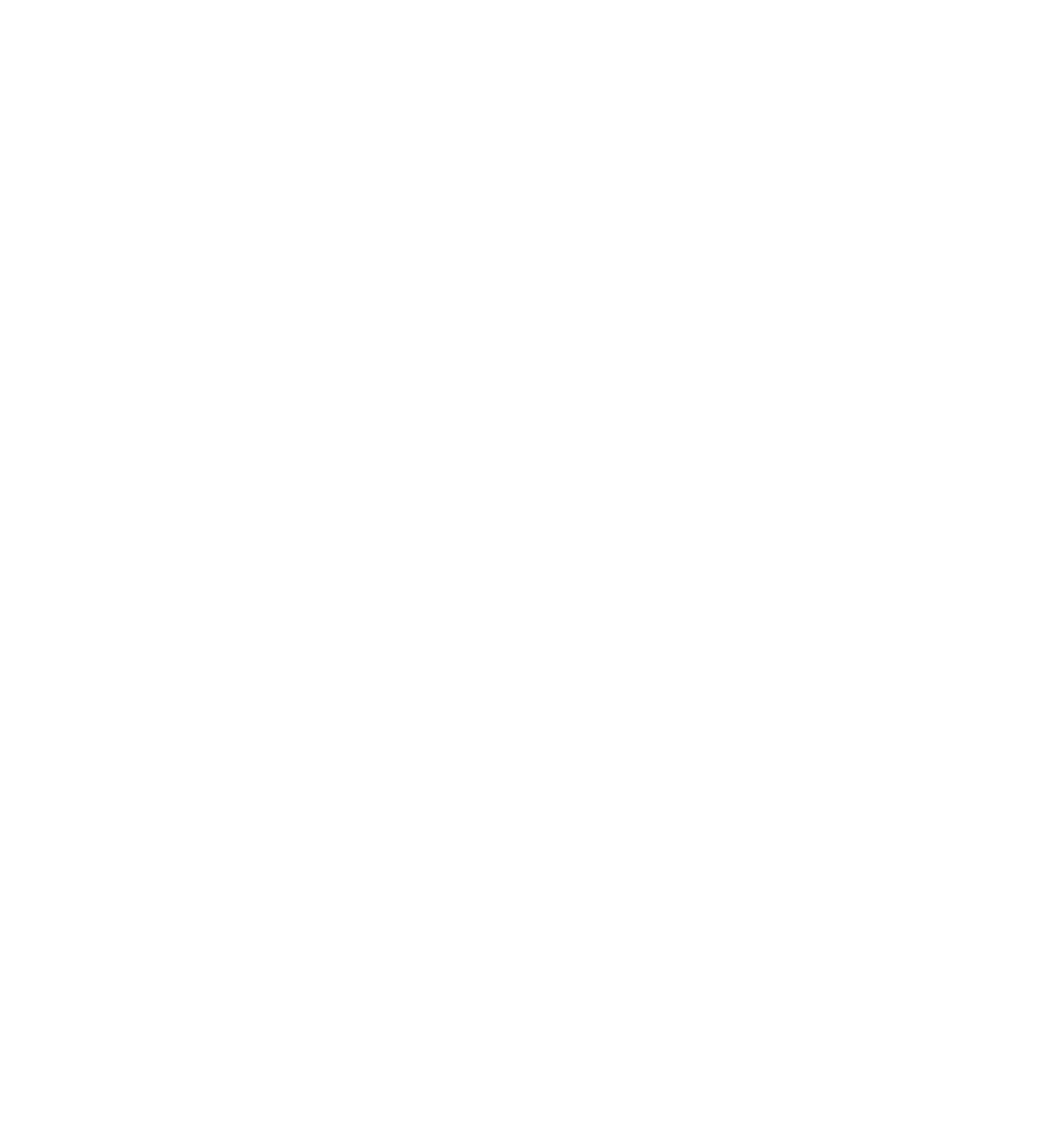
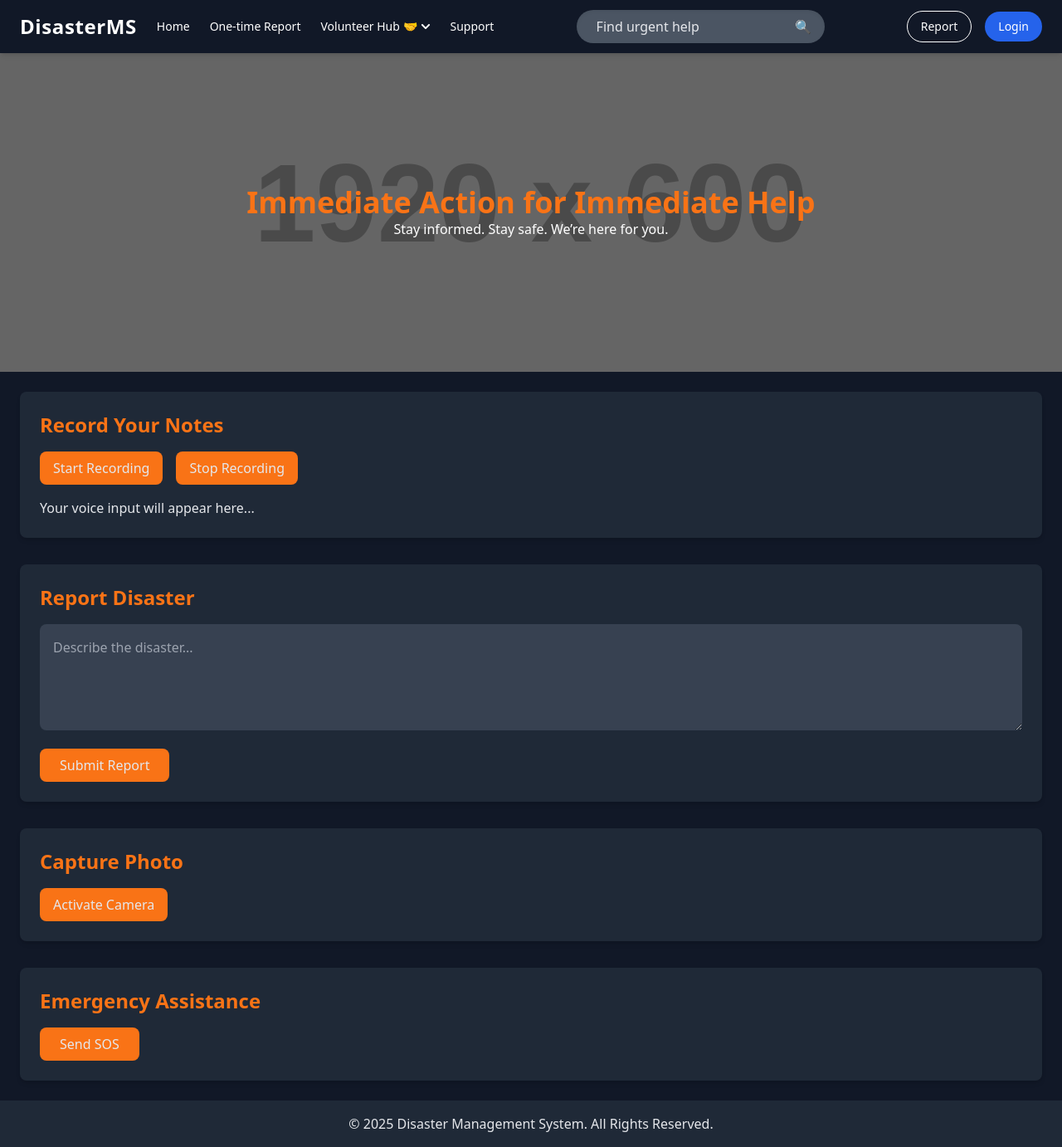
Before and after one commit to Aniket-Chugh/disaster-managment-project-ui, a React (Vite) app: page /report in a window 1280 px wide. Before the commit this address had no page. Shown: the whole page at 83% size. Before the commit the page ends 800 px from the top, so only its background shows below. Built offline with nearby package versions, Linux system fonts and the light colour scheme.

Commit message:
updated again

```diff
--- a/package.json
+++ b/package.json
@@ -17,6 +17,7 @@
     "react-dom": "^18.3.1",
     "react-icons": "^5.5.0",
     "react-router-dom": "^7.2.0",
+    "react-webcam": "^7.2.0",
     "tailwind-variants": "^0.3.1"
   },
   "devDependencies": {
--- a/src/App.jsx
+++ b/src/App.jsx
@@ -2,6 +2,8 @@ import { Route, Routes } from "react-router-dom";
 import HomePage from "./HomePage";
 import NGOSearch from "./Component/NGOSearch";
 import SignUpPage from "./Component/Signuppage";
+import ReportPage from "./Component/MakeReport";
+import DisasterManagement from "./Component/MakeReport";
 
 function App() {
   return (
@@ -9,6 +11,7 @@ function App() {
       <Route path="/" element={<HomePage />} />
       <Route path="/" element={<NGOSearch></NGOSearch>} />
       <Route path="/signup" element={<SignUpPage></SignUpPage>}/>
+      <Route path="/report" element={<DisasterManagement></DisasterManagement>}/>
     </Routes>
   );
 }
--- a/src/Component/HeroSection.jsx
+++ b/src/Component/HeroSection.jsx
@@ -39,7 +39,7 @@ const HeroSection = () => {
   return (
     <div className="bg-gradient-to-r from-gray-800 to-gray-600 h-screen w-full relative overflow-hidden">
       {/* Left section - Title and description */}
-      <div className="absolute top-24 left-8 lg:left-16 xl:left-24 w-full max-w-2xl">
+      <div className="absolute top-12 left-8 lg:left-16 xl:left-24 w-full max-w-2xl mb-16">
         <h1 className="text-white text-4xl md:text-6xl lg:text-7xl font-extrabold leading-tight tracking-wide">
           Report A Disaster
         </h1>
@@ -47,9 +47,9 @@ const HeroSection = () => {
           Quickly report any disaster or emergency situation in your area and get immediate help.
         </p>
         <div className="mt-8">
-          <button className="bg-blue-600 text-white px-8 py-3 rounded-full shadow-lg hover:bg-blue-700 hover:text-white transition-all duration-300 font-semibold text-lg">
+         <Link to="/report">  <button className="bg-blue-600 text-white px-8 py-3 rounded-full shadow-lg hover:bg-blue-700 hover:text-white transition-all duration-300 font-semibold text-lg">
             Report Now
-          </button>
+          </button></Link>
         </div>
       </div>
 
@@ -59,7 +59,7 @@ const HeroSection = () => {
       </div>
 
       {/* Form Section */}
-      <div className="absolute left-8 lg:left-16 bottom-20 flex flex-wrap gap-4 bg-white p-6 rounded-xl shadow-lg w-[90%] lg:w-[60%] max-w-3xl z-10">
+      <div className=" mt-[380px] ml-9 left-8 lg:left-16 bottom-20 flex flex-wrap gap-4 bg-white p-6 rounded-xl shadow-lg w-[90%] lg:w-[60%] max-w-3xl z-10">
         <div className="flex-1 min-w-[250px]">
           <h2 className="text-lg font-semibold text-gray-700 mb-2">Phone Number</h2>
           <input
--- /dev/null
+++ b/src/Component/MakeReport.jsx
@@ -0,0 +1,198 @@
+import React, { useState, useRef } from "react";
+import Navbar from './Navbar'; // Adjust path if necessary
+
+const DisasterManagement = () => {
+  const [recording, setRecording] = useState(false);
+  const [transcription, setTranscription] = useState("");
+  const [description, setDescription] = useState("");
+  const [photo, setPhoto] = useState(null);
+  const videoRef = useRef(null);
+  const [cameraActive, setCameraActive] = useState(false);
+
+  const handleSOS = () => {
+    if (navigator.geolocation) {
+      navigator.geolocation.getCurrentPosition(
+        (position) => {
+          const { latitude, longitude } = position.coords;
+          const sosMessage = `SOS: Need help at (${latitude}, ${longitude})`;
+          fetch("http://localhost:3002/send-sos", {
+            method: "POST",
+            headers: { "Content-Type": "application/json" },
+            body: JSON.stringify({ message: sosMessage, latitude, longitude }),
+          })
+            .then((res) => res.json())
+            .then((data) => {
+              if (data.success) alert("SOS sent successfully!");
+              else alert("Failed to send SOS: " + data.message);
+            })
+            .catch((err) => {
+              console.error("Error:", err);
+              alert("Failed to send SOS. Try again later.");
+            });
+        },
+        (error) => {
+          alert("Error retrieving location. Enable location services.");
+        }
+      );
+    } else alert("Geolocation is not supported by your browser.");
+  };
+
+  const startRecording = () => {
+    setRecording(true);
+    if (window.SpeechRecognition || window.webkitSpeechRecognition) {
+      const SpeechRecognition =
+        window.SpeechRecognition || window.webkitSpeechRecognition;
+      const recognition = new SpeechRecognition();
+      recognition.continuous = true;
+      recognition.interimResults = true;
+      recognition.lang = "en-US";
+      let finalTranscript = "";
+
+      recognition.onresult = (event) => {
+        let interimTranscript = "";
+        for (let i = event.resultIndex; i < event.results.length; i++) {
+          const transcript = event.results[i][0].transcript;
+          if (event.results[i].isFinal) finalTranscript += transcript;
+          else interimTranscript += transcript;
+        }
+        setTranscription(finalTranscript + interimTranscript);
+        setDescription(finalTranscript + interimTranscript);
+      };
+
+      recognition.start();
+      recognition.onend = () => setRecording(false);
+    } else alert("Browser does not support speech recognition.");
+  };
+
+  const stopRecording = () => setRecording(false);
+
+  const capturePhoto = () => {
+    if (cameraActive && videoRef.current) {
+      const canvas = document.createElement("canvas");
+      const context = canvas.getContext("2d");
+      canvas.width = videoRef.current.videoWidth;
+      canvas.height = videoRef.current.videoHeight;
+      context.drawImage(videoRef.current, 0, 0, canvas.width, canvas.height);
+      setPhoto(canvas.toDataURL("image/png"));
+      setCameraActive(false);
+    }
+  };
+
+  const startCamera = () => {
+    navigator.mediaDevices
+      .getUserMedia({ video: true })
+      .then((stream) => {
+        setCameraActive(true);
+        videoRef.current.srcObject = stream;
+      })
+      .catch((err) => console.error("Error accessing camera:", err));
+  };
+
+  return (
+    <div className="bg-gray-900 text-gray-200 min-h-screen">
+      {/* Use Navbar */}
+      <Navbar />
+
+      {/* Hero Section */}
+      <div className="relative h-96 bg-cover bg-center" style={{ backgroundImage: "url('https://via.placeholder.com/1920x600')" }}>
+        <div className="absolute inset-0 bg-black bg-opacity-50 flex items-center justify-center">
+          <div className="text-center text-white">
+            <h1 className="text-4xl font-bold text-orange-500">Immediate Action for Immediate Help</h1>
+            <p>Stay informed. Stay safe. We’re here for you.</p>
+          </div>
+        </div>
+      </div>
+
+      {/* Main Content */}
+      <main className="container mx-auto p-6 space-y-8">
+        {/* Voice Recorder Section */}
+        <section className="bg-gray-800 p-6 rounded-lg shadow-md">
+          <h2 className="text-2xl font-bold text-orange-500">Record Your Notes</h2>
+          <div className="mt-4 flex space-x-4">
+            <button
+              onClick={startRecording}
+              className="bg-orange-500 px-4 py-2 rounded-lg hover:bg-orange-600"
+              disabled={recording}
+            >
+              {recording ? "Recording..." : "Start Recording"}
+            </button>
+            <button
+              onClick={stopRecording}
+              className="bg-orange-500 px-4 py-2 rounded-lg hover:bg-orange-600"
+              disabled={!recording}
+            >
+              Stop Recording
+            </button>
+          </div>
+          <p className="mt-4">{transcription || "Your voice input will appear here..."}</p>
+        </section>
+
+        {/* Report Disaster Section */}
+        <section className="bg-gray-800 p-6 rounded-lg shadow-md">
+          <h2 className="text-2xl font-bold text-orange-500">Report Disaster</h2>
+          <form>
+            <textarea
+              className="w-full p-4 mt-4 bg-gray-700 rounded-lg"
+              rows="4"
+              placeholder="Describe the disaster..."
+              value={description}
+              onChange={(e) => setDescription(e.target.value)}
+              required
+            />
+            <button className="mt-4 bg-orange-500 px-6 py-2 rounded-lg hover:bg-orange-600">
+              Submit Report
+            </button>
+          </form>
+        </section>
+
+        {/* Camera Section */}
+        <section className="bg-gray-800 p-6 rounded-lg shadow-md">
+          <h2 className="text-2xl font-bold text-orange-500">Capture Photo</h2>
+          <div className="mt-4">
+            {cameraActive ? (
+              <div>
+                <video ref={videoRef} autoPlay className="w-full max-w-lg mx-auto" />
+                <button
+                  onClick={capturePhoto}
+                  className="mt-4 bg-orange-500 px-4 py-2 rounded-lg hover:bg-orange-600"
+                >
+                  Capture Photo
+                </button>
+              </div>
+            ) : (
+              <button
+                onClick={startCamera}
+                className="bg-orange-500 px-4 py-2 rounded-lg hover:bg-orange-600"
+              >
+                Activate Camera
+              </button>
+            )}
+          </div>
+          {photo && (
+            <div className="mt-4">
+              <img src={photo} alt="Captured" className="w-full max-w-lg mx-auto" />
+            </div>
+          )}
+        </section>
+
+        {/* SOS Section */}
+        <section className="bg-gray-800 p-6 rounded-lg shadow-md">
+          <h2 className="text-2xl font-bold text-orange-500">Emergency Assistance</h2>
+          <button
+            onClick={handleSOS}
+            className="mt-4 bg-orange-500 px-6 py-2 rounded-lg hover:bg-orange-600"
+          >
+            Send SOS
+          </button>
+        </section>
+      </main>
+
+      {/* Footer */}
+      <footer className="bg-gray-800 p-4 text-center">
+        <p>&copy; 2025 Disaster Management System. All Rights Reserved.</p>
+      </footer>
+    </div>
+  );
+};
+
+export default DisasterManagement;
--- a/src/Component/NavBar.jsx
+++ b/src/Component/NavBar.jsx
@@ -18,7 +18,7 @@ const Navbar = () => {
     <>
       <nav className="bg-gray-900 text-white py-3 px-6 flex items-center justify-between shadow-md sticky top-0 z-10">
         <div className="flex items-center gap-6">
-          <h1 className="text-2xl font-bold tracking-wide">DisasterMS</h1>
+         <Link to="/"><h1 className="text-2xl font-bold tracking-wide">DisasterMS</h1></Link>
 
           {/* Mobile Menu Button */}
           <button className="lg:hidden text-white" onClick={toggleMobileMenu}>
@@ -69,9 +69,9 @@ const Navbar = () => {
 
         {/* Right Side - Buttons */}
         <div className="flex items-center gap-4">
-          <button className="text-sm px-4 py-2 rounded-full border border-white text-white hover:bg-white hover:text-blue-600 transition">
+        <Link to="/report"><button className="text-sm px-4 py-2 rounded-full border border-white text-white hover:bg-white hover:text-blue-600 transition">
             Report
-          </button>
+          </button></Link>
           <button className="text-sm px-4 py-2 rounded-full bg-blue-600 text-white hover:bg-blue-700 hover:text-white transition">
             Login
           </button>
```
Also changed, not shown: 1 other file (tests, documents, lock files or other folders).
